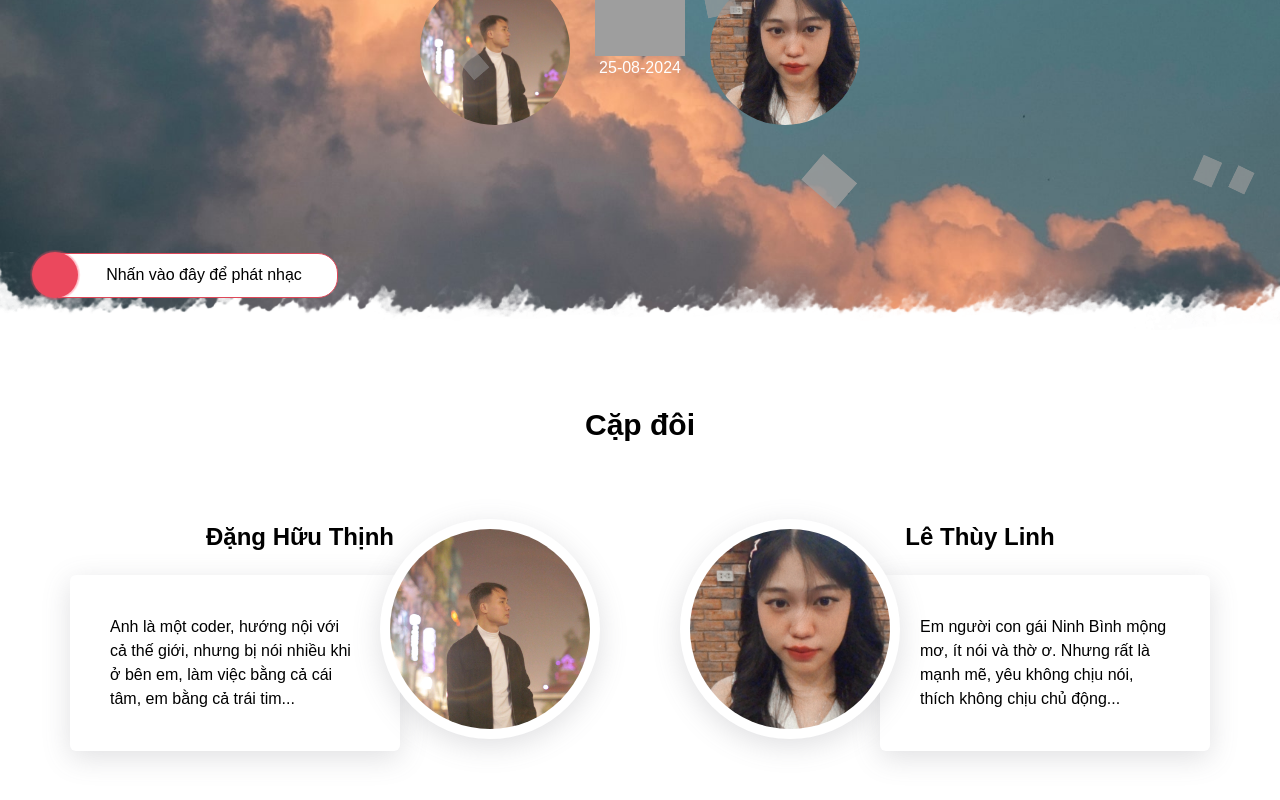
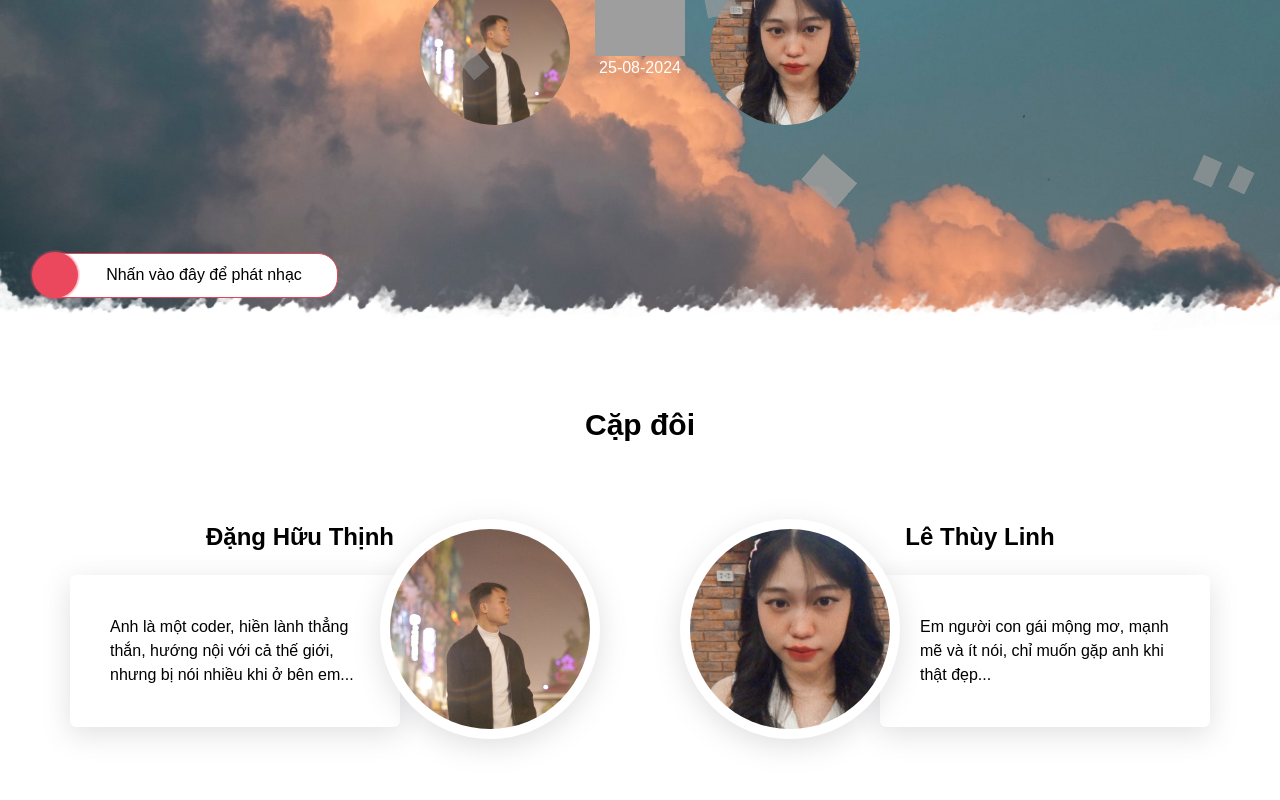
Before and after one commit to EdricDang/love-count-date, a Next.js app: page / in a window 1280 px wide. Shown: the part 470-1270 px from the top of the page. Built offline with nearby package versions, Linux system fonts and the light colour scheme; grey boxes are pictures that could not be loaded; some icons are missing; a web font is replaced by a local one.

Commit message:
update: Cập nhật hiệu ứng trượt

```diff
--- a/src/app/globals.css
+++ b/src/app/globals.css
@@ -252,3 +252,35 @@ canvas{
   overflow: hidden;
   white-space: nowrap;
 }
+
+
+@keyframes slide-in-left {
+  from {
+    transform: translateX(-100%);
+    opacity: 0;
+  }
+  to {
+    transform: translateX(0);
+    opacity: 1;
+  }
+}
+
+.animate-slide-in-left {
+  animation: slide-in-left 0.7s ease-out forwards;
+}
+
+
+@keyframes slide-in-right {
+  from {
+    transform: translateX(100%);
+    opacity: 0;
+  }
+  to {
+    transform: translateX(0);
+    opacity: 1;
+  }
+}
+
+.animate-slide-in-right {
+  animation: slide-in-right 0.7s ease-out forwards;
+}
--- a/src/components/bases/PlayMusic.tsx
+++ b/src/components/bases/PlayMusic.tsx
@@ -72,7 +72,7 @@ const PlayMusic: React.FC = () => {
       >
         Nhấn vào đây để phát nhạc
       </div>
-      <audio ref={audioRef} src="/music/perfect-ed-sheeran.mp3" />
+      <audio ref={audioRef} src="/music/I-Do-911.mp3" />
     </div>
   );
 };
--- a/src/components/sections/Couple.tsx
+++ b/src/components/sections/Couple.tsx
@@ -1,6 +1,35 @@
-import React from "react";
+"use client";
+import React, { useEffect, useRef, useState } from "react";
 
 const Couple = () => {
+  const [isVisible, setIsVisible] = useState(false);
+  const componentRef = useRef(null);
+
+  useEffect(() => {
+    const observer = new IntersectionObserver(
+      (entries) => {
+        entries.forEach((entry) => {
+          if (entry.isIntersecting) {
+            setIsVisible(true);
+            observer.unobserve(entry.target);
+          }
+        });
+      },
+      {
+        threshold: 0.1,
+      }
+    );
+
+    if (componentRef.current) {
+      observer.observe(componentRef.current);
+    }
+
+    return () => {
+      if (componentRef.current) {
+        observer.unobserve(componentRef.current);
+      }
+    };
+  }, []);
   return (
     <div
       id="couple"
@@ -11,7 +40,12 @@ const Couple = () => {
       </div>
       <div className="container">
         <div className="flex flex-col xl:flex-row gap-20">
-          <div className="relative w-full xl:w-[50%] p-5 flex flex-col items-center justify-center">
+          <div
+            ref={componentRef}
+            className={`relative w-full xl:w-[50%] p-5 flex flex-col items-center justify-center ${
+              isVisible ? "animate-slide-in-left" : "opacity-0"
+            }`}
+          >
             <div className="xl:absolute top-0 right-0 flex items-center mt-10 justify-center size-[180px] xl:size-[220px] rounded-[50%] bg-white box-shadow-custom">
               <div
                 className="size-[180px] xl:size-[200px] rounded-[50%]"
@@ -26,12 +60,14 @@ const Couple = () => {
             <h3 className="text-[24px] py-5 font-semibold">Đặng Hữu Thịnh</h3>
             <div className="xl:pr-[180px] xl:pl-[50px]">
               <div className="p-10 box-shadow-custom rounded-md">
-                Anh là một coder, hướng nội với cả thế giới, nhưng bị nói nhiều
-                khi ở bên em, làm việc bằng cả cái tâm, em bằng cả trái tim...
+                Anh là một coder, hiền lành thẳng thắn, hướng nội với cả thế
+                giới, nhưng bị nói nhiều khi ở bên em...
               </div>
             </div>
           </div>
-          <div className="relative w-full xl:w-[50%] p-5 flex flex-col items-center justify-center">
+          <div className={`relative w-full xl:w-[50%] p-5 flex flex-col items-center justify-center ${
+              isVisible ? "animate-slide-in-right" : "opacity-0"
+            }`}>
             <div className="xl:absolute top-0 left-0 flex items-center mt-10 justify-center size-[180px] xl:size-[220px] rounded-[50%] bg-white box-shadow-custom">
               <div
                 className="size-[180px] xl:size-[200px] rounded-[50%]"
@@ -46,8 +82,8 @@ const Couple = () => {
             <h3 className="text-[24px] py-5 font-semibold">Lê Thùy Linh</h3>
             <div className="xl:pl-[180px] xl:pr-[50px]">
               <div className="p-10 box-shadow-custom rounded-md">
-                Em người con gái Ninh Bình mộng mơ, ít nói và thờ ơ. Nhưng rất là
-                mạnh mẽ, yêu không chịu nói, thích không chịu chủ động...
+                Em người con gái mộng mơ, mạnh mẽ và ít nói, chỉ muốn gặp anh
+                khi thật đẹp...
               </div>
             </div>
           </div>
```
